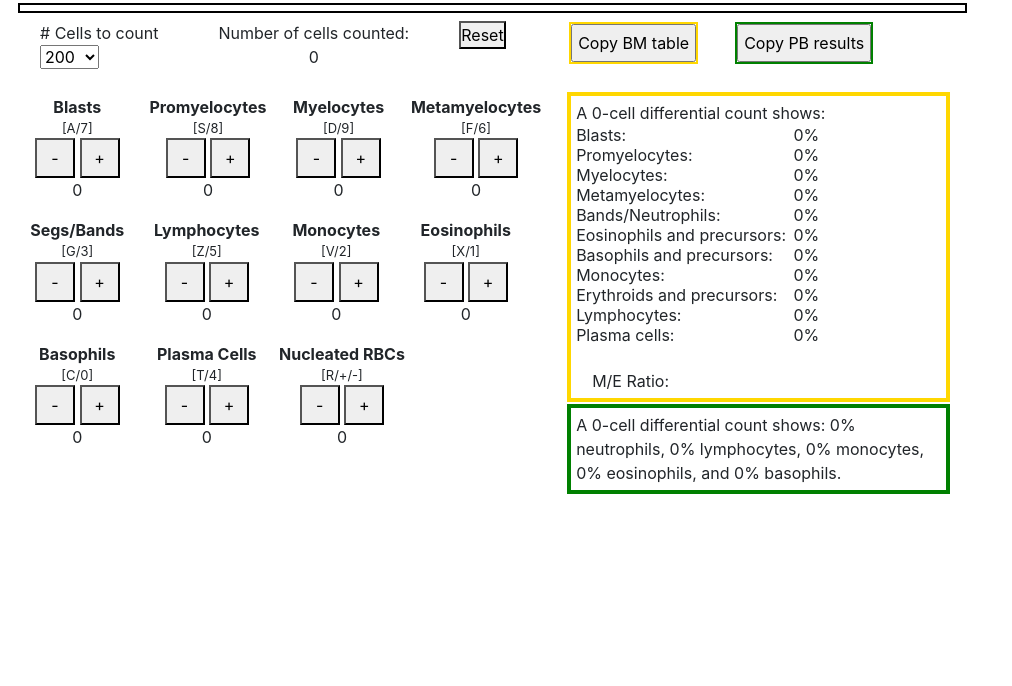
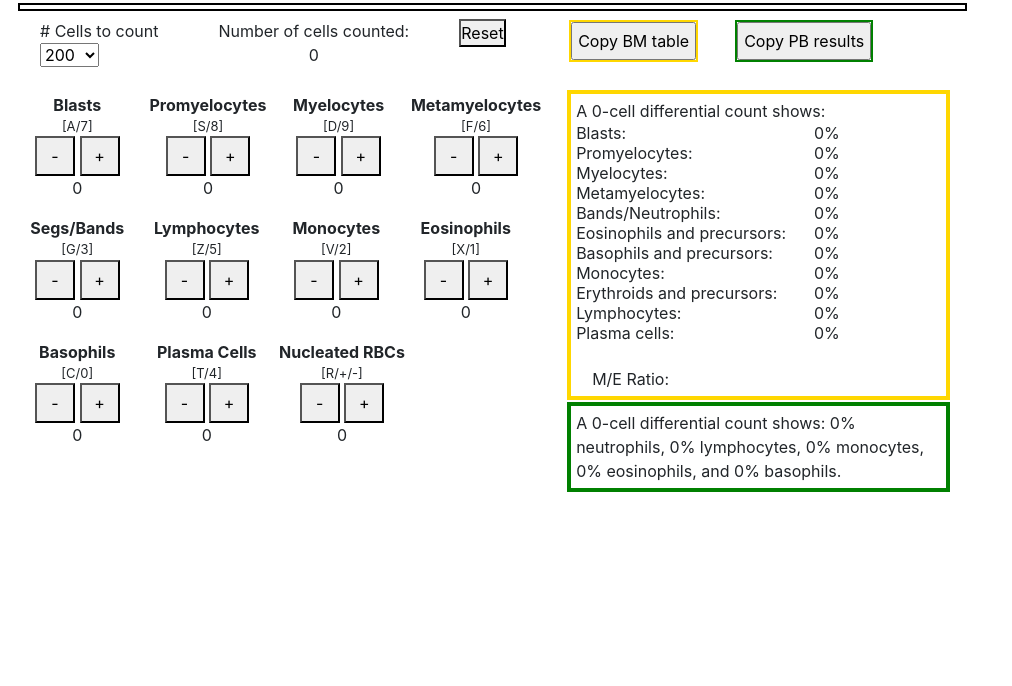
Before and after one commit to lobstaboy/SuperCellCounterPro, a plain HTML site: page index.html in a window 1280 px wide. Shown: the part 114-800 px from the top of the page, without its empty margins (0-1012 px from the left). Drawn offline with nearby package versions, Linux system fonts and the light colour scheme.

Commit message:
Add files via upload
Some minor style changes

```diff
--- a/index.html
+++ b/index.html
@@ -289,7 +289,7 @@
                         </tr>
                         <tr>
                             <td>
-                                Basophils and precursors: &emsp;
+                                Basophils and precursors: &emsp; &emsp;
                             </td>
                             <td>
                                 <span id="basophilP">0</span>%
--- a/style.css
+++ b/style.css
@@ -93,7 +93,7 @@ end of styling the collapsible
 div.collapsible-content {
     outline: 2px solid black;
     width: 75%;
-    padding: 3px;
+    padding: 2px;
 
     margin-bottom: 10px;
 }
```
